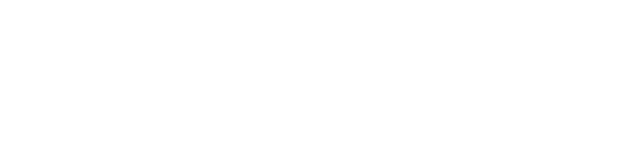
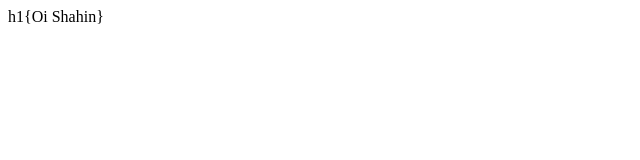
Before and after one commit to jardelvdm/jardelvdm.github.io, a plain HTML site: page 6views/index.html in a window 1280 px wide. Shown: the whole page, without its empty margins (0-640 px from the left). Drawn offline with Linux system fonts and the light colour scheme.

Commit message:
Iniciando 6 view

```diff
--- a/6views/index.html
+++ b/6views/index.html
@@ -5,6 +5,6 @@
 	<title>6 View</title>
 </head>
 <body>
-
+	h1{Oi Shahin}
 </body>
 </html>
```
